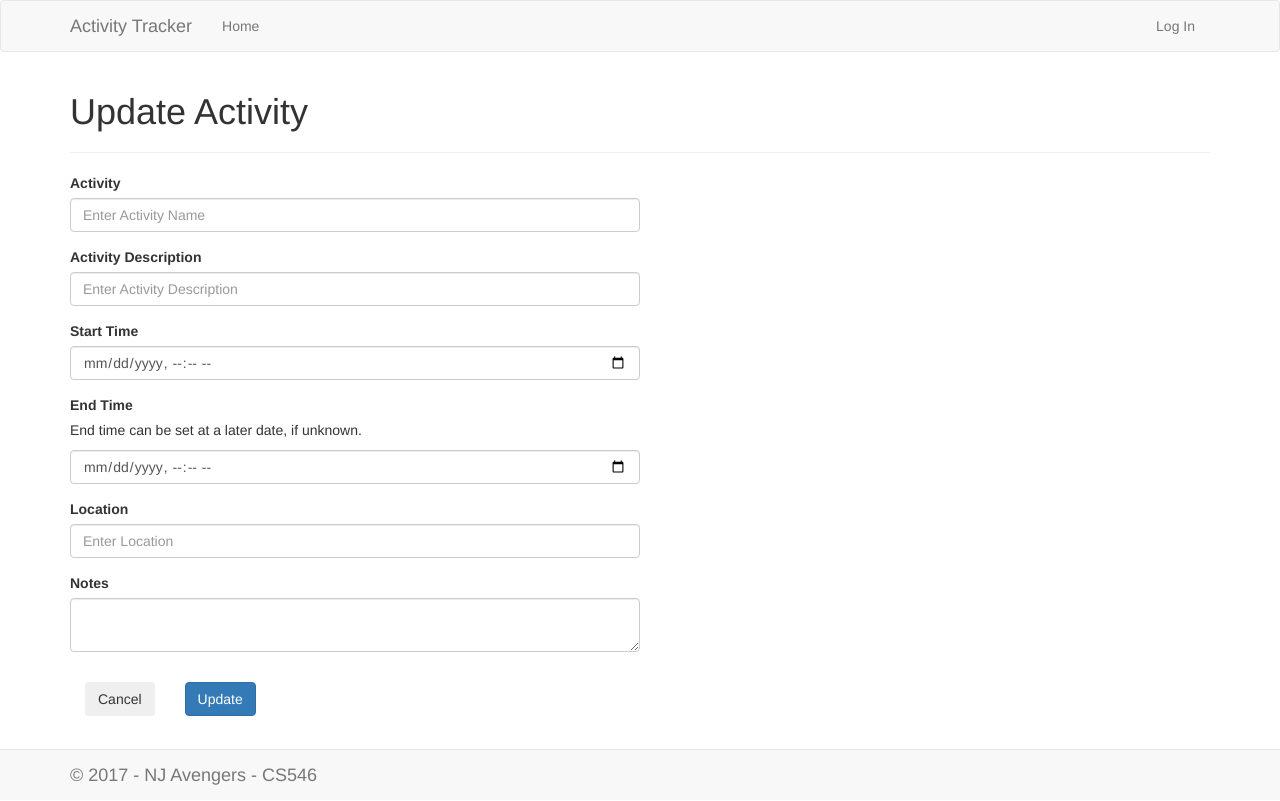
After one commit to StevePak/ActivityTracker, a Node server app: template views/activity/update.jade in a window 1280 px wide. The commit adds this page. Run offline with Node 20, Linux system fonts and the light colour scheme; the template is opened without the code that fills it, so the values that code supplies are empty; some libraries are stand-ins or nearby versions.

Commit message:
implemented update activity.

```diff
--- a/public/css/site.css
+++ b/public/css/site.css
@@ -6,6 +6,6 @@
     width: 50%;
 }
 
-.btn {
+.btn-margin {
     margin: 15px;
 }
--- a/views/account/create.jade
+++ b/views/account/create.jade
@@ -23,5 +23,5 @@ block content
             input.form-control(type="text", placeholder="Enter Name", name="name", required)
 
 
-        button.btn.btn-primary(type="submit") Sign Up
-        button.btn.pull-right(type="button") Cancel
+        button.btn.btn-primary.btn-margin(type="submit") Sign Up
+        button.btn.pull-right.btn-margin(type="button") Cancel
--- a/views/account/login.jade
+++ b/views/account/login.jade
@@ -11,4 +11,4 @@ block content
         .form-group
             label(for="password") Password:
             input.form-control(type="password", name="password")
-        input.btn.btn-primary(type="submit", value="Log In")
+        input.btn.btn-primary.btn-margin(type="submit", value="Log In")
--- a/views/activity/create.jade
+++ b/views/activity/create.jade
@@ -36,5 +36,5 @@ block content
                 b Notes
             textarea.form-control(name="actNotes")
 
-        button.btn(type="button") Cancel
-        button.btn.btn-primary(type="submit") Submit
+        button.btn.btn-margin(type="button") Cancel
+        button.btn.btn-primary.btn-margin(type="submit") Submit
--- a/views/activity/details.jade
+++ b/views/activity/details.jade
@@ -2,7 +2,7 @@ extend ../layout
 
 block content
     h1#head Activity Details
-    a.btn.btn-primary.pull-right(href="#") Update Details
+        a.btn.btn-primary.pull-right(href="/activities/update/" + activity._id) Update Details
     hr
     h2 #{activity.name}
 
--- /dev/null
+++ b/views/activity/update.jade
@@ -0,0 +1,40 @@
+extend ../layout
+
+block content
+    h1#head Update Activity
+
+    hr
+
+    form(method="post")
+        .form-group
+            label(for="name")
+                b Activity
+            input.form-control(type="text", placeholder="Enter Activity Name", name="name", required, value=activity.name)
+        .form-group
+            label(for="description")
+                b Activity Description
+            input.form-control(type="text", placeholder="Enter Activity Description", name="description", required, value=activity.description)
+        .form-group
+            label(for="start_time")
+                b Start Time
+            input.form-control(type="datetime-local", placeholder="Enter Start Time", name="start_time", required, value=activity.start_time)
+
+
+        .form-group
+            label(for="end_time", required)
+                b End Time
+            p End time can be set at a later date, if unknown.
+            input.form-control(type="datetime-local", placeholder="Enter End Time", name="end_time", value=activity.end_time)
+
+        .form-group
+            label(for="place")
+                b Location
+            input.form-control(type="text", placeholder="Enter Location", name="place", value=activity.place)
+
+        .form-group
+            label(for="notes")
+                b Notes
+            textarea.form-control(name="notes") #{activity.notes}
+
+        button.btn.btn-margin(type="button") Cancel
+        button.btn.btn-primary.btn-margin(type="submit") Update
```
Also changed, not shown: database/db_activities.js (+37 -10 lines), routes/activities.js (+12 -1 lines), views/home/index.jade (+5 -5 lines).
